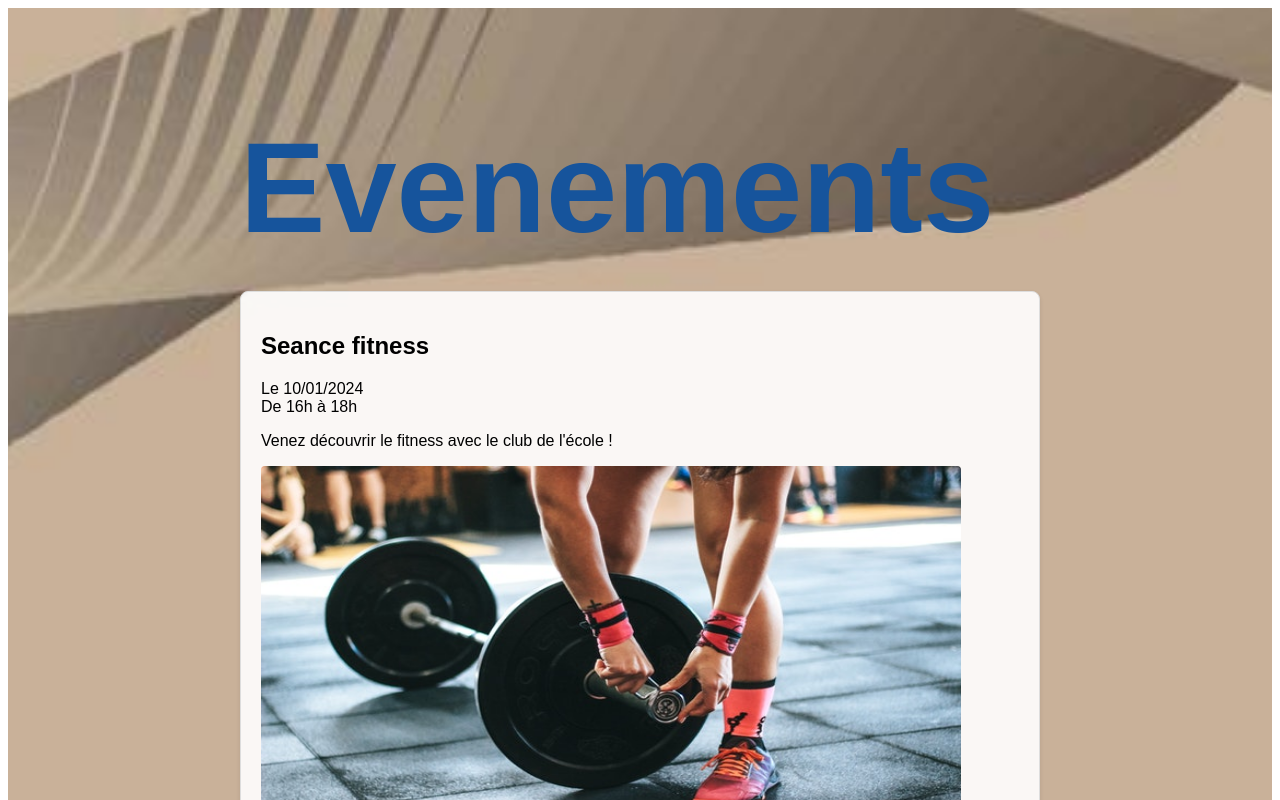
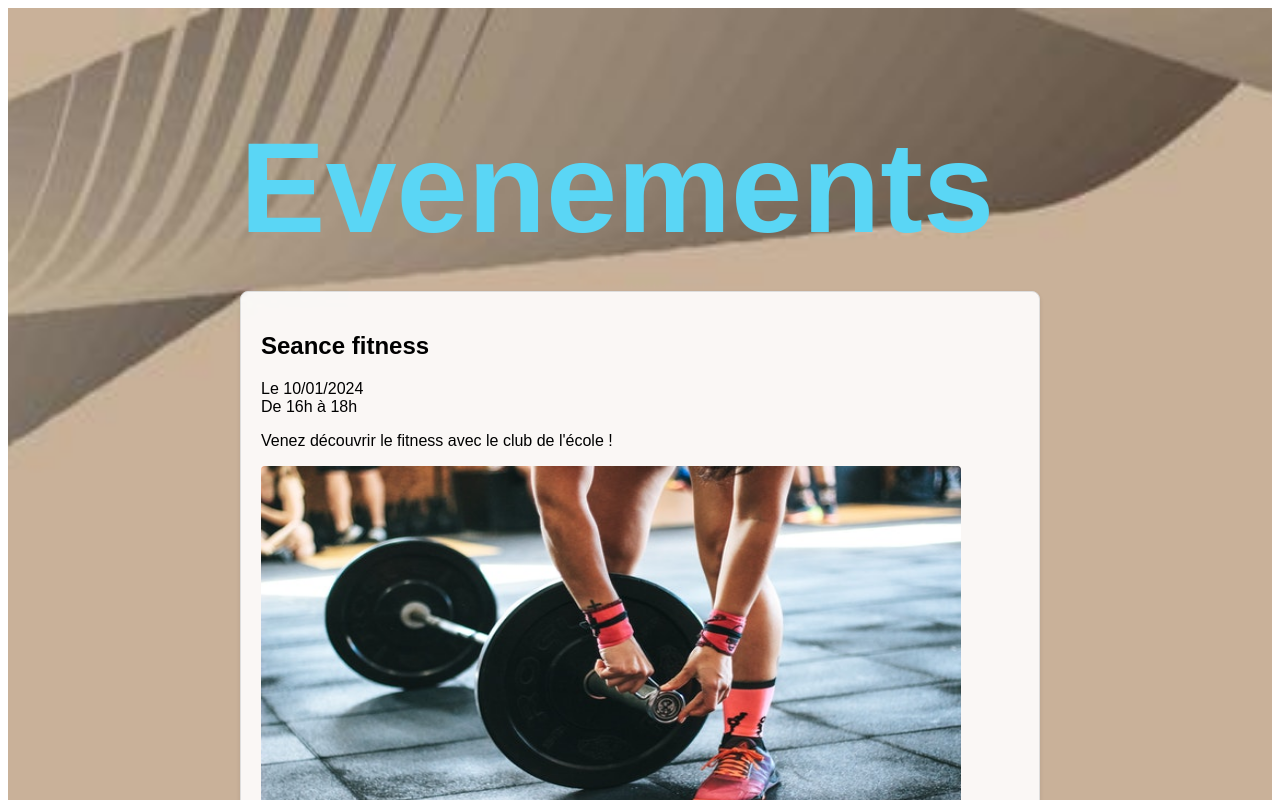
Before and after one commit to baptistereisefrei/PROJET_TUTEURE_MGX_BR, a Next.js app: page / in a window 1280 px wide. Shown: the top 800 px of the page. Built offline with nearby package versions, Linux system fonts and the light colour scheme.

Commit message:
changed color of title

```diff
--- a/app/styles.module.css
+++ b/app/styles.module.css
@@ -15,7 +15,7 @@
 
 .h1Style {
     font-size: 8em;
-    color: #16549c;
+    color: #5ad6f5;
     margin-bottom: 30px;
   }
 
```
